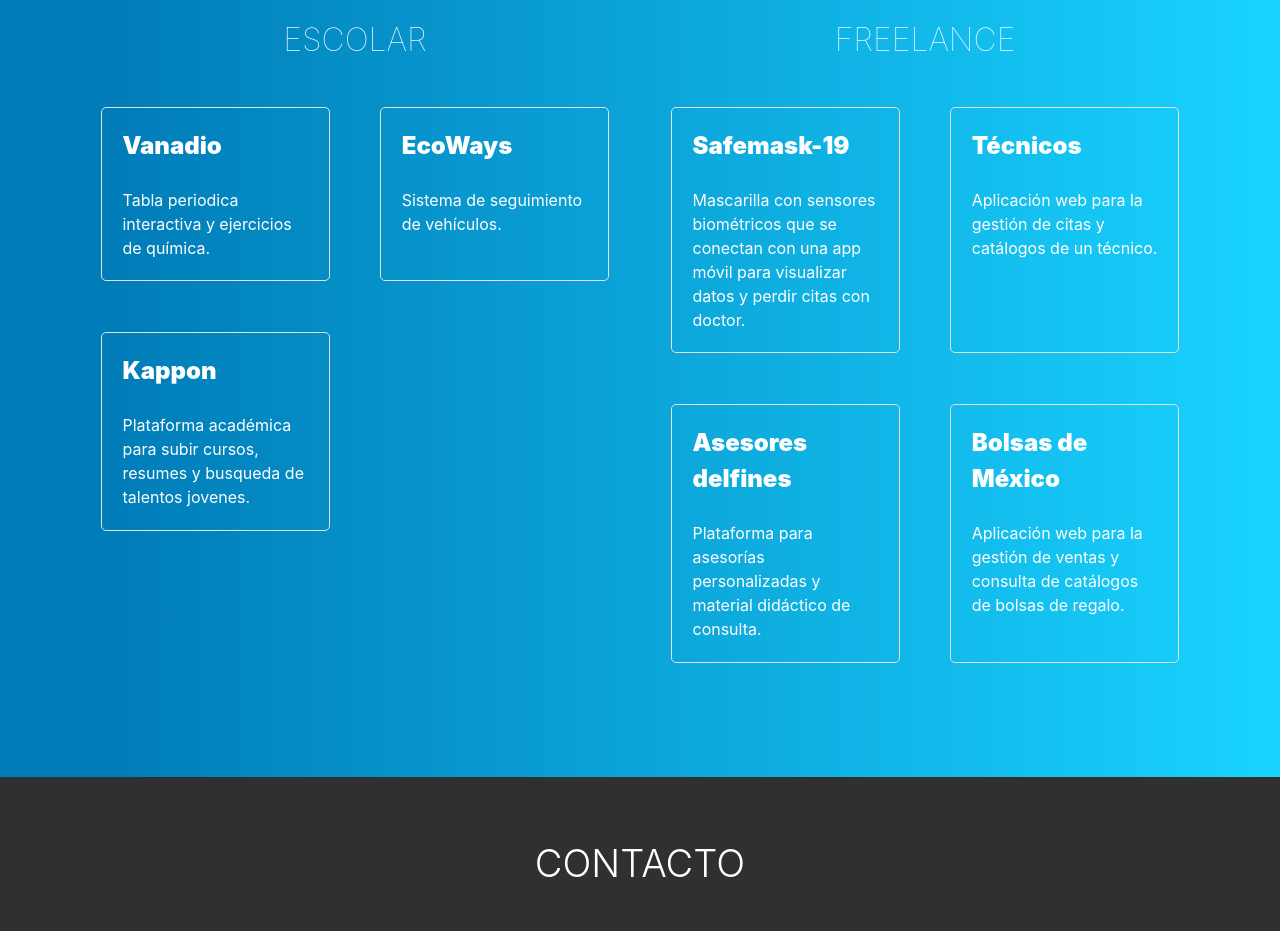
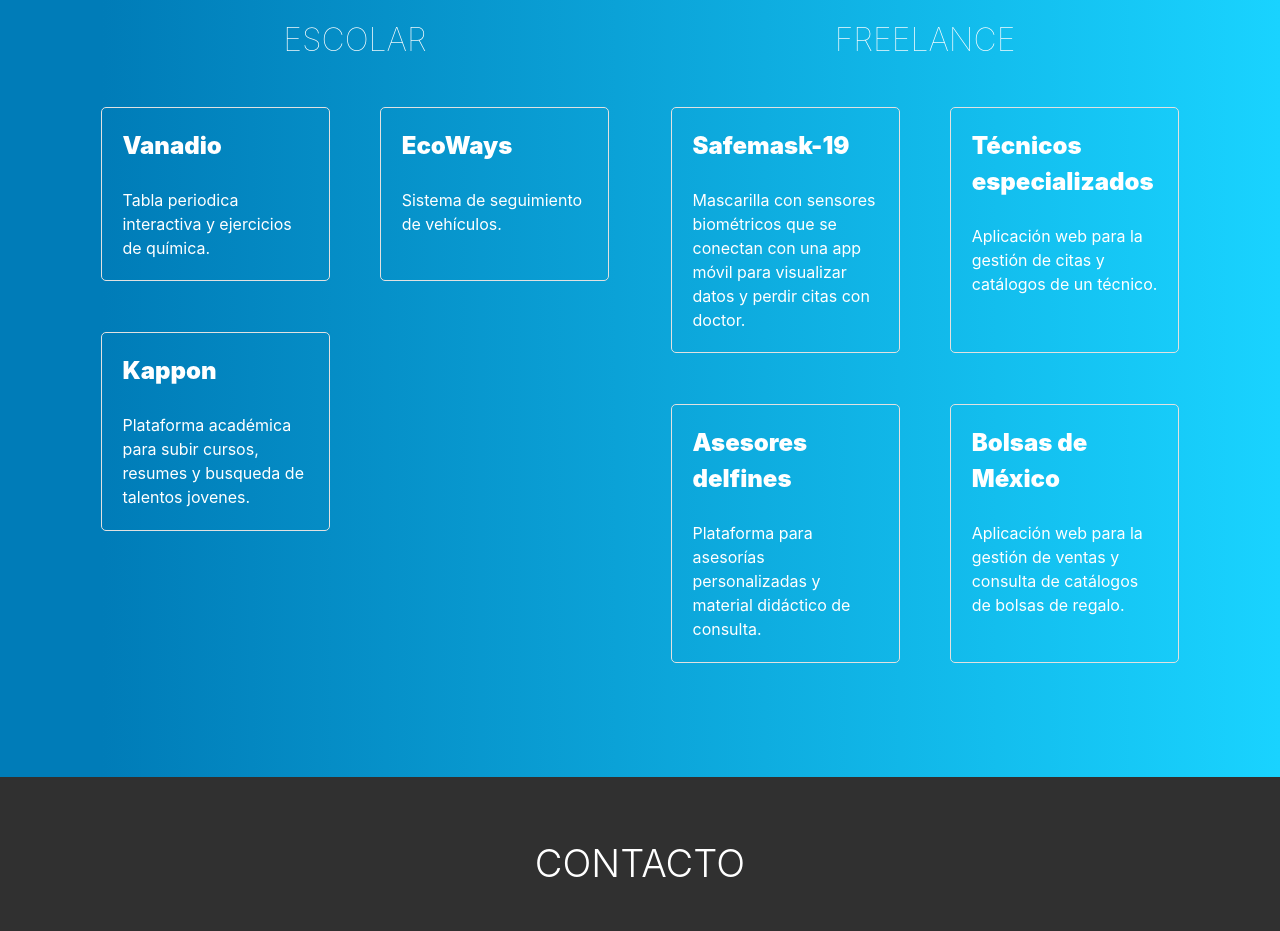
Before and after one commit to Armando-Castillo/Portfolio, a plain HTML site: page index.html in a window 1280 px wide. Shown: the part 1666-2597 px from the top of the page. Drawn offline with nearby package versions, Linux system fonts and the light colour scheme.

Commit message:
cambio por que 404

```diff
--- a/css/main.css
+++ b/css/main.css
@@ -4,6 +4,7 @@ body{
     background: rgb(0,124,184);
     background: linear-gradient(90deg, rgba(0,124,184,1) 8%, rgba(25,211,255,1) 100%);
     font-family: 'Roboto', sans-serif;
+    max-width: 100vw;
 }
 
 .navbar-background{
@@ -191,7 +192,6 @@ body{
     color: #fff;
     background-color: rgba(0, 0, 0, 0);
     transition: 0.4s;
-    box-sizing: border-box;
 }
 
 .proyectos-item-number{
--- a/index.html
+++ b/index.html
@@ -164,7 +164,7 @@
                                 Mascarilla con sensores biométricos que se conectan con una app móvil para visualizar datos y perdir citas con doctor.
                             </div>
                             <div class="proyectos-item">
-                                <span class="proyectos-item-number">Técnicos</span></br></br>
+                                <span class="proyectos-item-number">Técnicos especializados</span></br></br>
                                 Aplicación web para la gestión de citas y catálogos de un técnico.
                             </div>
                             <div class="proyectos-item">
```
